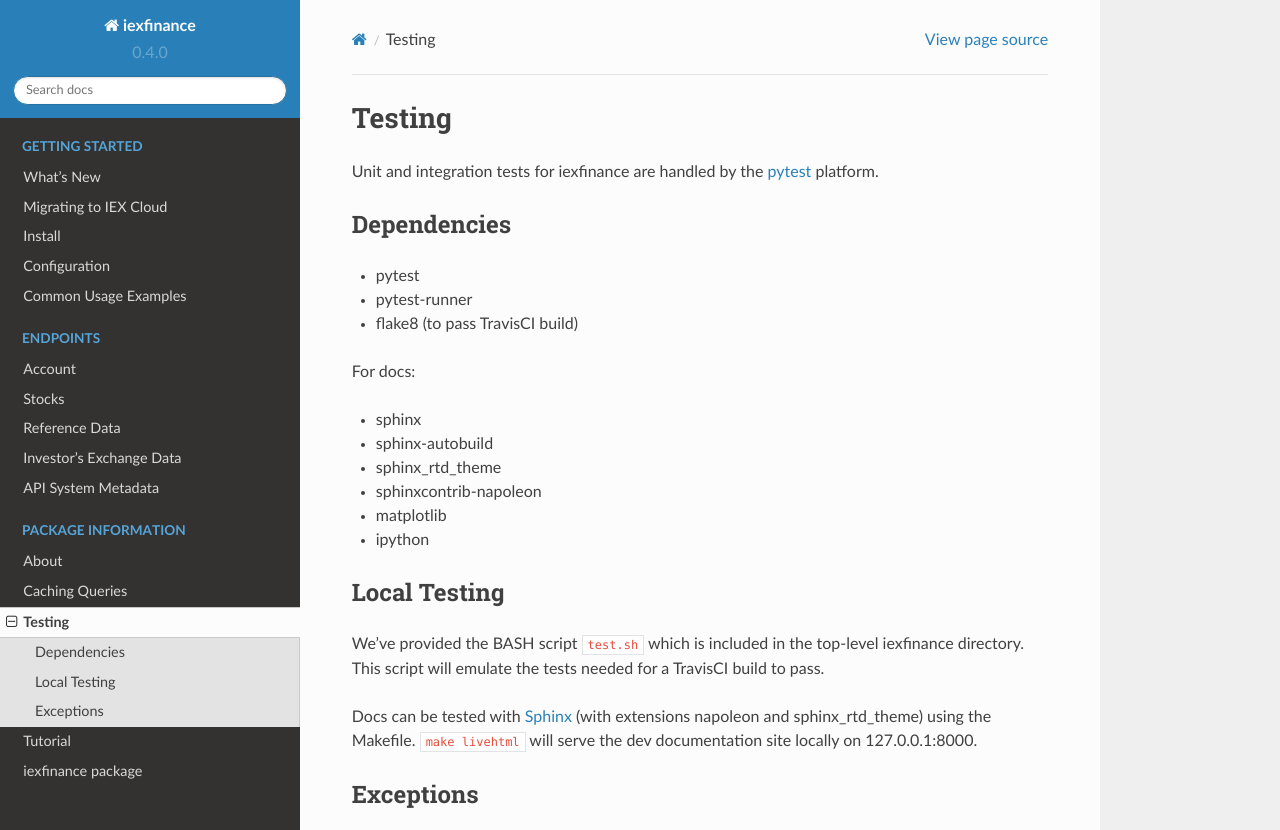
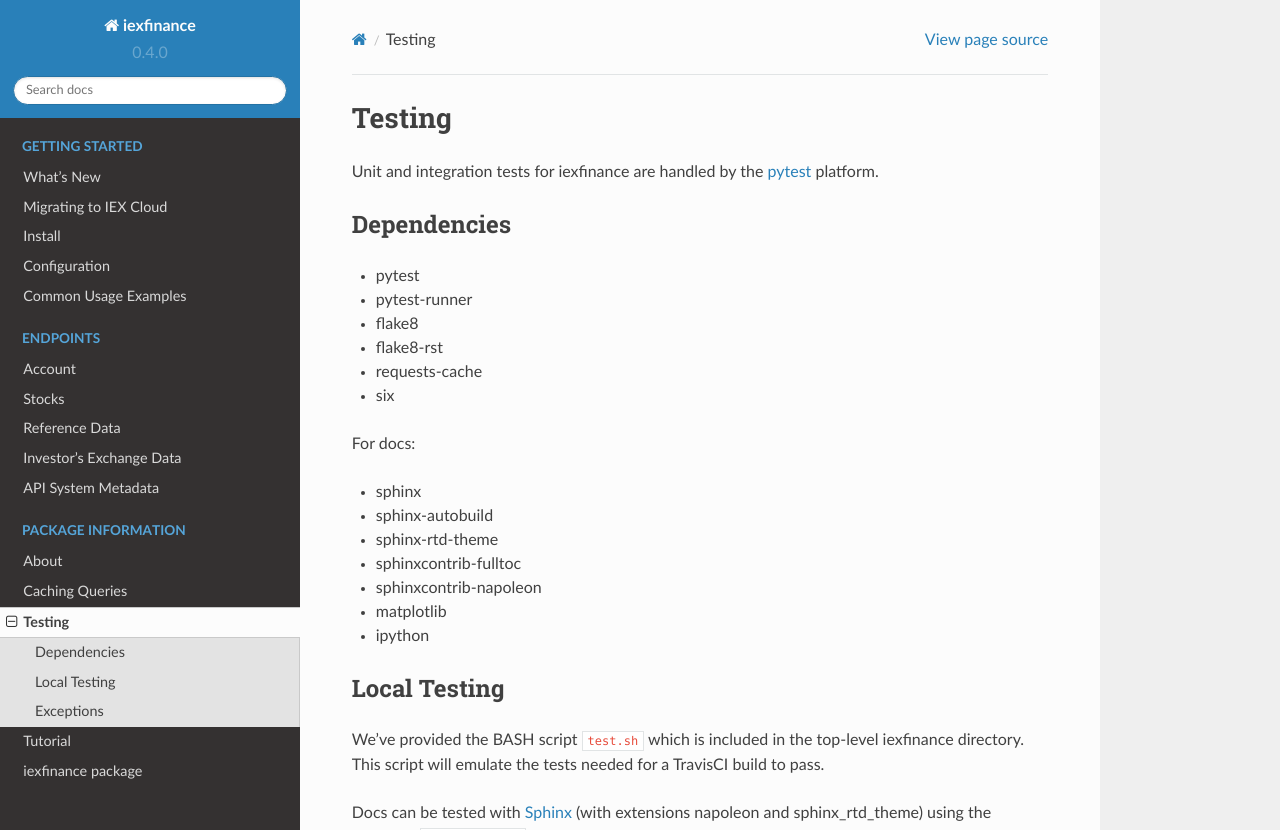
Before and after one commit to addisonlynch/iexfinance, a Sphinx documentation site: the page built from docs/source/testing.rst, in a window 1280 px wide and 1219 px high, cut to the strip 0-830 px from the top of the window. Built offline with Sphinx 7.4.7 and the Read the Docs theme 2.0.0, drawn with Linux system fonts in a browser that asks for light colours.

Commit message:
CLN: Update docs

```diff
--- a/README.rst
+++ b/README.rst
@@ -241,7 +241,7 @@
 Account Usage
 ~~~~~~~~~~~~~
 
-`Message Count<https://addisonlynch.github.io/iexfinance/stable/account.html#usage>`__
+`Message Count <https://addisonlynch.github.io/iexfinance/stable/account.html#usage>`__
 
 .. code-block:: python
 
@@ -258,7 +258,7 @@
 
     from iexfinance.tools import get_api_status
 
-    get_api_status
+    get_api_status()
 
 Contact
 -------
--- a/docs/source/testing.rst
+++ b/docs/source/testing.rst
@@ -12,13 +12,17 @@
 
 -  pytest
 -  pytest-runner
--  flake8 (to pass TravisCI build)
+-  flake8
+-  flake8-rst
+-  requests-cache
+-  six
 
 For docs:
 
 - sphinx
 - sphinx-autobuild
-- sphinx_rtd_theme
+- sphinx-rtd-theme
+- sphinxcontrib-fulltoc
 - sphinxcontrib-napoleon
 - matplotlib
 - ipython
--- a/docs/source/usage.rst
+++ b/docs/source/usage.rst
@@ -8,11 +8,11 @@
 The `iex-examples <https://github.com/addisonlynch/iex-examples>`__ repository provides a number of detailed examples of iexfinance usage. Basic examples are also provided below.
 
 Using iexfinance to access data from IEX is quite easy. The most commonly-used
-endpoints are the `Stocks <https://iextrading.com/developer/docs/#stocks>`__
+endpoints are the `Stocks <https://iexcloud.io/docs/api/#stocks>`__
 endpoints, which allow access to various information regarding equities,
 including quotes, historical prices, dividends, and much more.
 
-The iexfinance codebase and documentation are structured in a way that emulates much of the `IEX API Documentation <https://iextrading.com/developer/docs>`__ for readability and ease of use.
+The iexfinance codebase and documentation are structured in a way that emulates much of the `IEX Cloud Documentation <https://iexcloud.io/docs/api/>`__ for readability and ease of use.
 
   - :ref:`Account<usage.account>`
   - :ref:`Stocks<usage.stocks>`
@@ -20,7 +20,7 @@
   - :ref:`Investor's Exchange Data<usage.iexdata>`
   - :ref:`API System Metadata<usage.apistatus>`
 
-These modules provide classes and functions to execute queries to the IEX API.
+These modules provide classes and functions to execute queries to the IEX Cloud.
 
 
 .. _usage.account:
```
Also changed, not shown: docs/source/account.rst (+38 -0 lines), docs/source/configuration.rst (+4 -5 lines).
